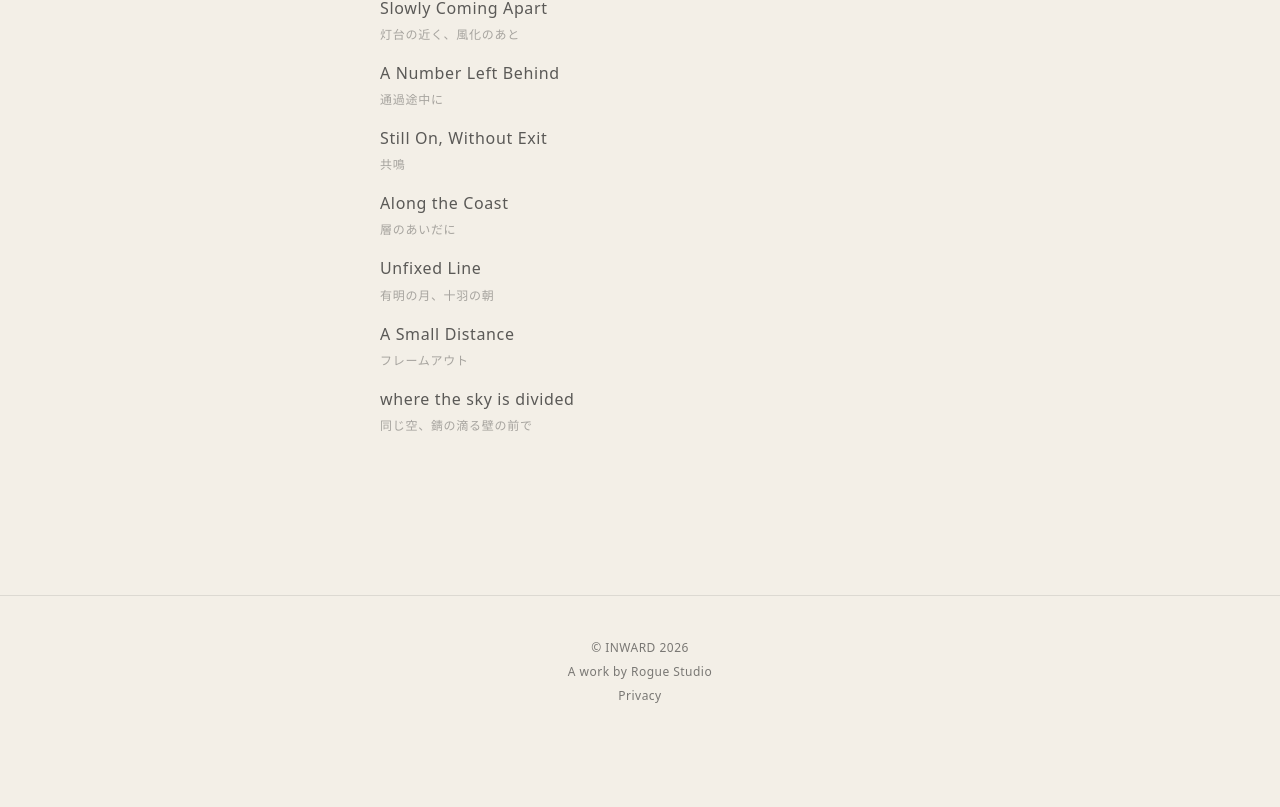
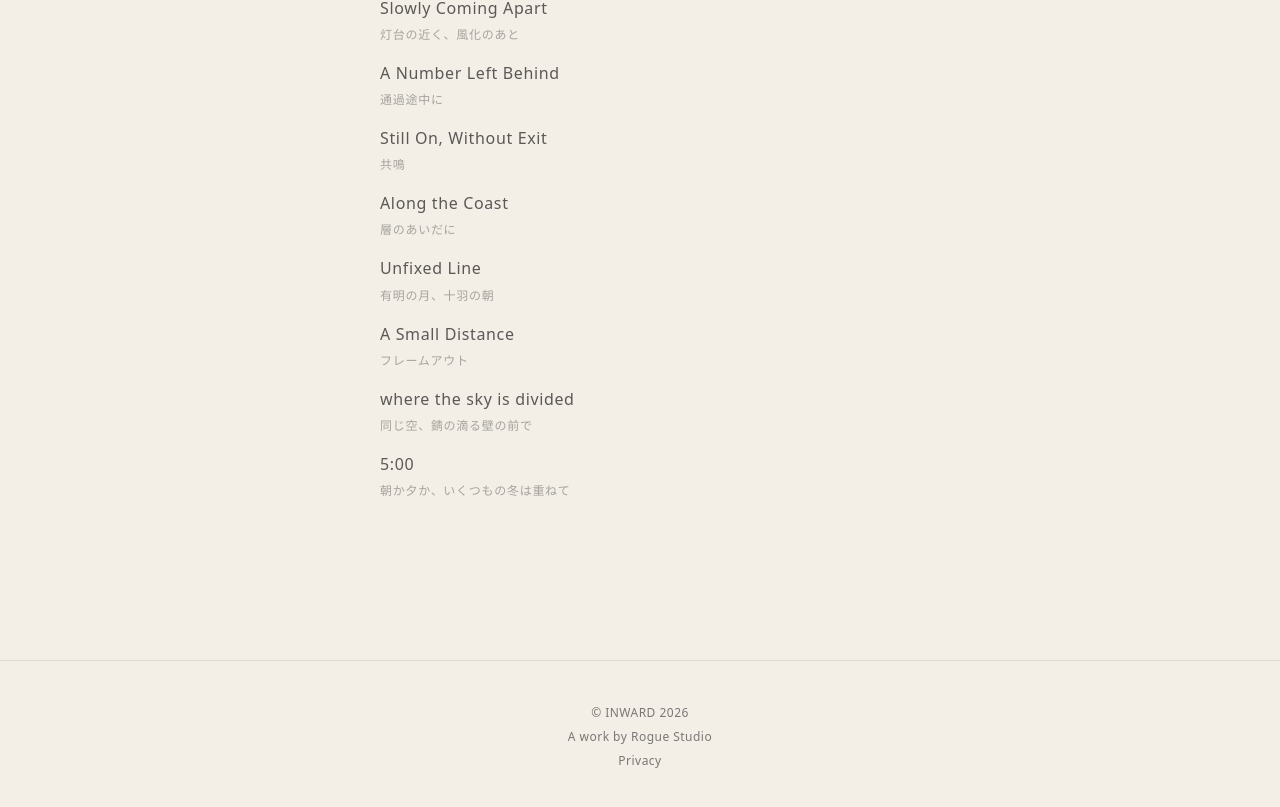
Before and after one commit to rogue-studio/inward, a Next.js app: page /scene in a window 1280 px wide. Shown: the part 722-1529 px from the top of the page. Before the commit the page ends 1470 px from the top, so only its background shows below. Built offline with nearby package versions, Linux system fonts and the light colour scheme.

Commit message:
Add scene 14

```diff
--- a/content/scenes.ts
+++ b/content/scenes.ts
@@ -103,4 +103,12 @@ export const scenes = [
     image: "/images/scene/scene-13.jpg",
     caption: "between two nations",
   },
+  　{
+　　order: 14,
+　　slug: "scene-14",
+　　title: "5:00",
+　　ja: "朝か夕か、いくつもの冬は重ねて",
+　　image: "/images/scene/scene-14.jpg",
+　　caption: "December. Where warmth meets cold.",
+},
 ];
```
Also changed, not shown: public/images/scene/scene-14.jpg (added).
